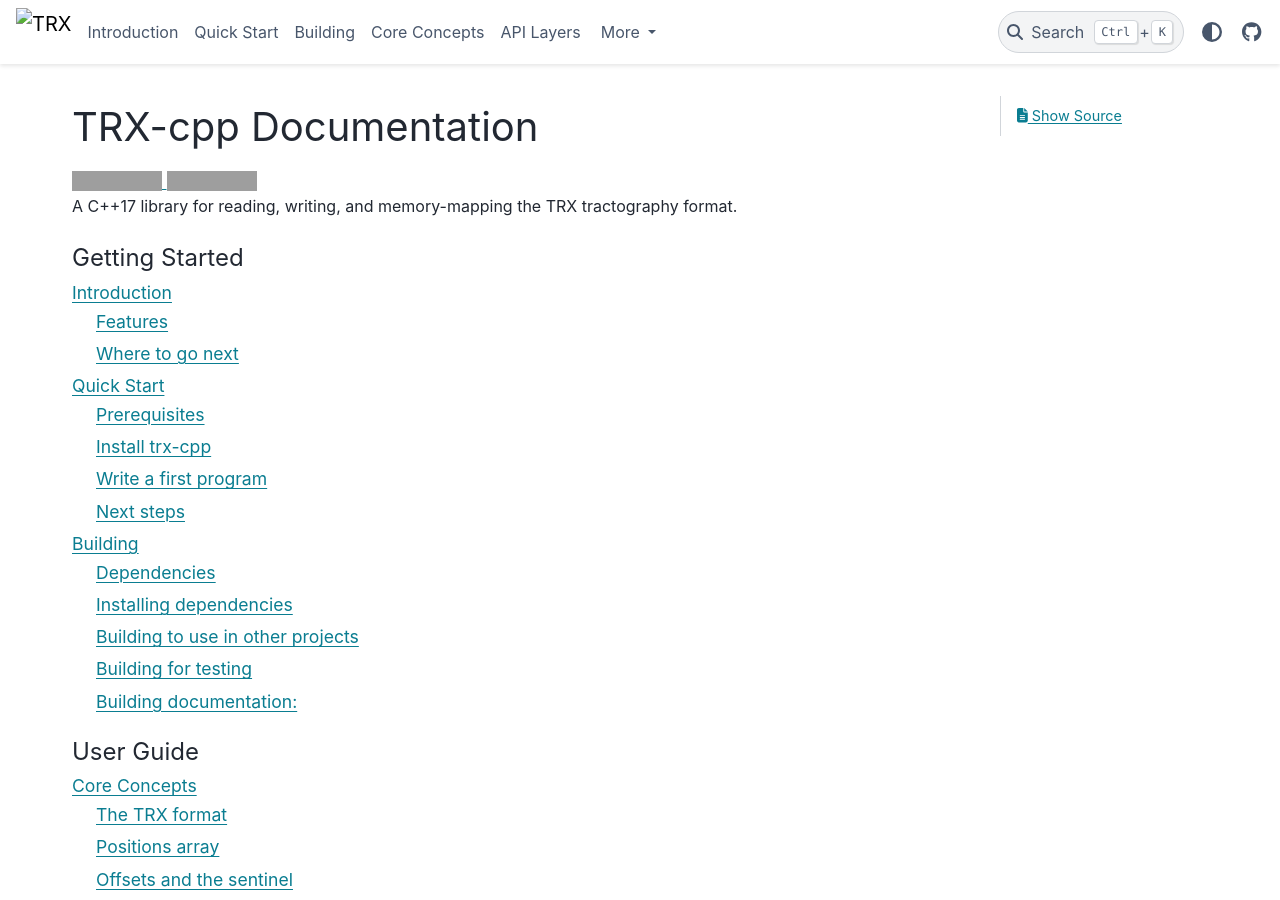
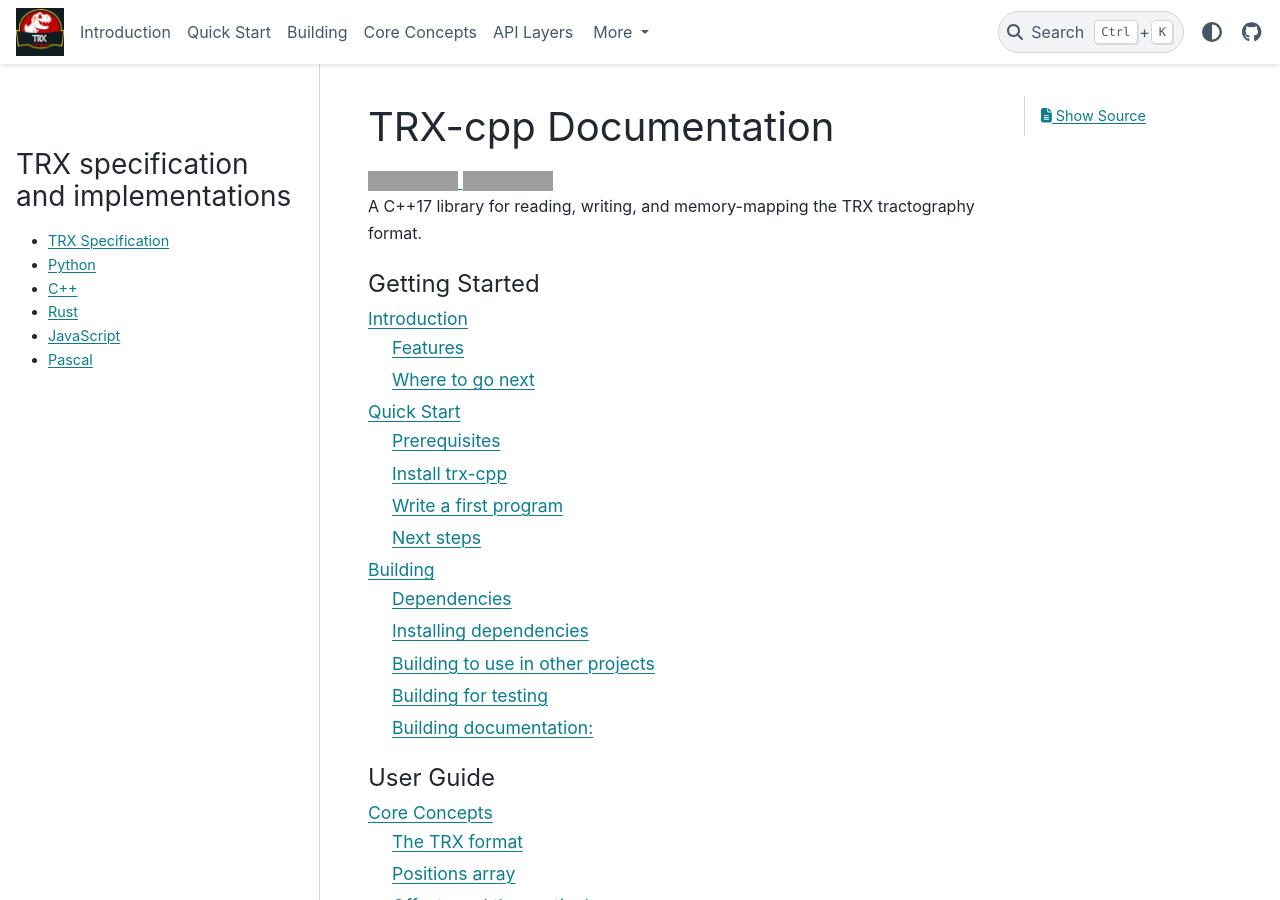
Before and after one commit to tee-ar-ex/trx-cpp, a Sphinx documentation site: the page built from docs/index.md, in a window 1280 px wide and 900 px high. Built offline with Sphinx 7.4.7 and the PyData theme 0.15.4, drawn with Linux system fonts in a browser that asks for light colours; pages that are not in the unit, such as notebooks, are missing from menus; grey boxes are pictures that could not be loaded.

Commit message:
Adds a links sidebar.
For uniform look across the websites.

Also, adds logo that was missing in previous PR.

```diff
--- /dev/null
+++ b/docs/_templates/implementation-links.html
@@ -0,0 +1,11 @@
+<div class="sidebar-implementation-links">
+  <h3>TRX specification and implementations</h3>
+  <ul>
+    <li><a href="https://github.com/tee-ar-ex/trx-spec">TRX Specification</a></li>
+    <li><a href="https://tee-ar-ex.github.io/trx-python">Python</a></li>
+    <li><a href="https://tee-ar-ex.github.io/trx-cpp">C++</a></li>
+    <li><a href="https://tee-ar-ex.github.io/trx-rs">Rust</a></li>
+    <li><a href="https://tee-ar-ex.github.io/trx-javascript">JavaScript</a></li>
+    <li><a href="https://tee-ar-ex.github.io/trx-pascal">Pascal</a></li>
+  </ul>
+</div>
--- a/docs/conf.py
+++ b/docs/conf.py
@@ -21,6 +21,7 @@ source_suffix = {
 
 html_theme = "pydata_sphinx_theme"
 html_logo = "_static/trx_logo.png"
+
 html_theme_options = {
     "icon_links": [
         {
@@ -44,7 +45,7 @@ html_theme_options = {
 }
 
 html_sidebars = {
-    "**": ["sidebar-nav-bs.html"],
+    "**": ["sidebar-nav-bs.html", "implementation-links.html"],
 }
 
 myst_enable_extensions = [
```
Also changed, not shown: docs/_static/trx_logo.png (added).
